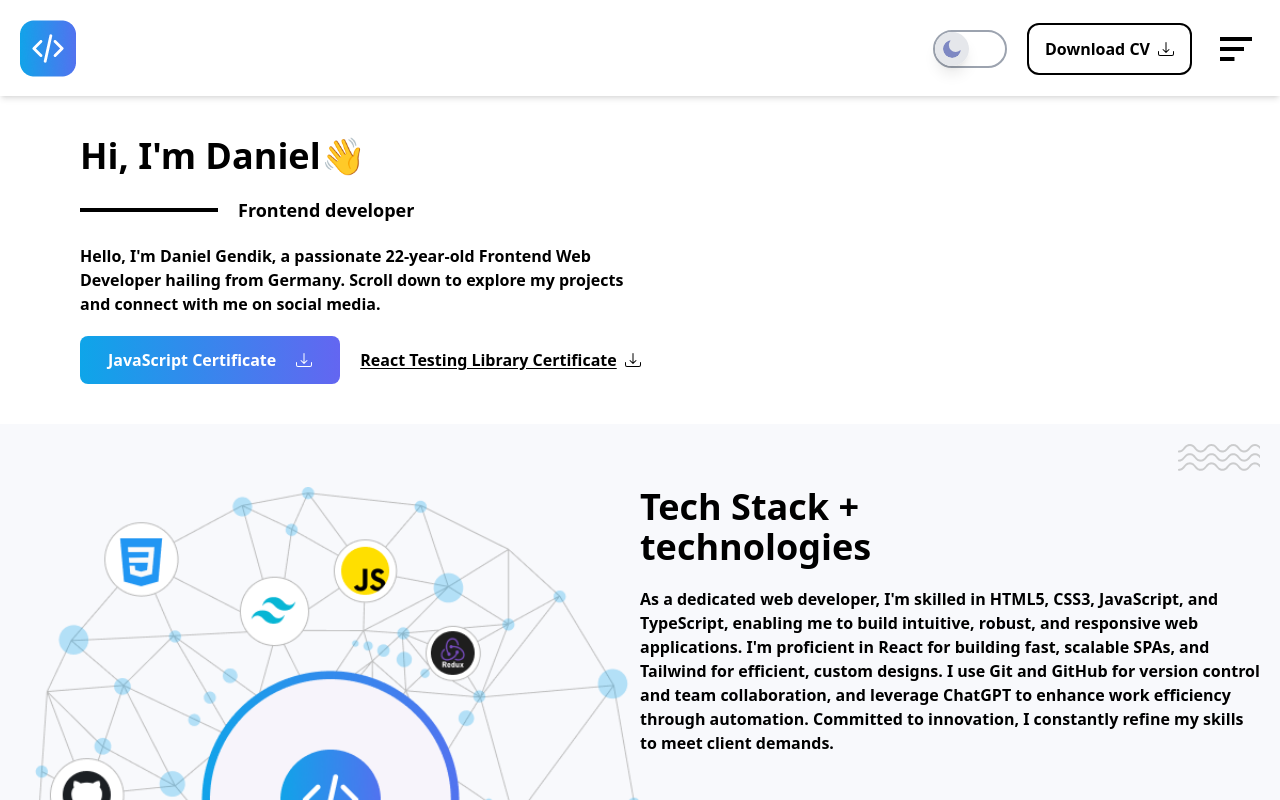
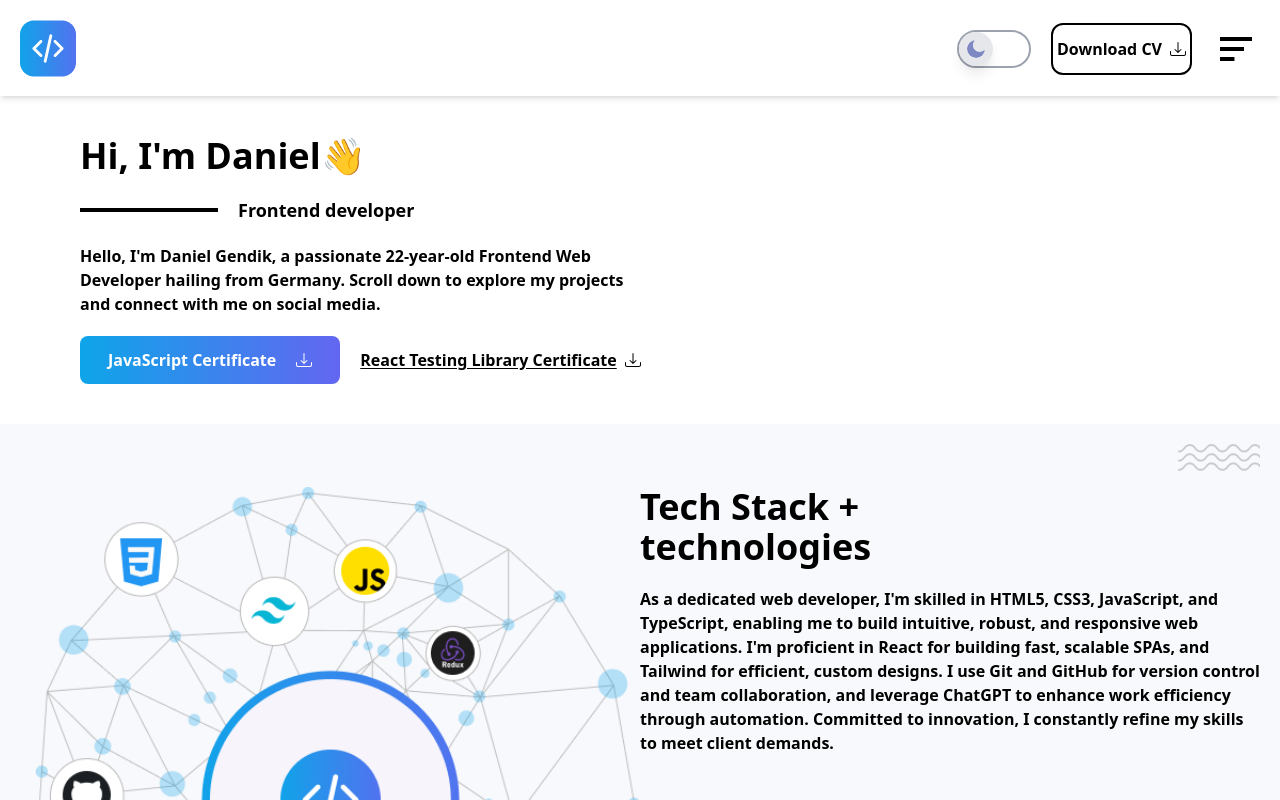
Before and after one commit to danielgen01/Daniels-portfolio, a React (Vite) app: page / in a window 1280 px wide. Shown: the top 800 px of the page. Built offline with nearby package versions, Linux system fonts and the light colour scheme.

Commit message:
add dark utilities

```diff
--- a/src/components/Navbar/Navbar.tsx
+++ b/src/components/Navbar/Navbar.tsx
@@ -6,7 +6,7 @@ import ToggleTheme from "./components/ToggleTheme/ToggleTheme"
 const Navbar = () => {
   return (
     <>
-      <nav className="h-24 shadow-md w-screen bg-white
+      <nav className="h-24 shadow-md w-screen bg-white dark:bg-black
 
        ">
         <div className="nav-content px-5 py-5 flex items-center gap-2 justify-between">
--- a/src/components/Navbar/components/DownloadBtn/DownloadCV.tsx
+++ b/src/components/Navbar/components/DownloadBtn/DownloadCV.tsx
@@ -3,8 +3,9 @@ import { BsDownload } from "react-icons/bs"
 export const DownloadCV = () => {
   return (
     <>
-      <button className=" border-2 border-black rounded-xl
-       px-4 py-3 font-bold flex items-center gap-2 hover:bg-black hover:text-white duration-150">
+      <button className=" border-2 border-black rounded-xl whitespace-nowrap
+       px-1 py-3 font-bold flex items-center gap-2 hover:bg-black hover:text-white duration-150
+        dark:border-white dark:text-white dark:hover:bg-white dark:hover:text-black">
         {" "}
         Download CV
         <BsDownload />
--- a/src/components/Navbar/components/MenuIcon/MenuIcon.tsx
+++ b/src/components/Navbar/components/MenuIcon/MenuIcon.tsx
@@ -3,7 +3,7 @@ import { BiMenuAltLeft } from "react-icons/bi"
 const MenuIcon = () => {
   return (
     <>
-      <BiMenuAltLeft className="text-5xl cursor-pointer text-black" />
+      <BiMenuAltLeft className="text-5xl cursor-pointer text-black dark:text-white" />
     </>
   )
 }
--- a/src/components/Navbar/components/ToggleTheme/ToggleTheme.tsx
+++ b/src/components/Navbar/components/ToggleTheme/ToggleTheme.tsx
@@ -28,7 +28,7 @@ const ToggleTheme = () => {
           <img
             src={sun}
             alt="Toggle theme"
-            className="bg-gray-200  px-2 py-2 rounded-full"
+            className="bg-gray-200  px-2 py-2 rounded-full dark:bg-slate-800"
           />
         ) : (
           <img
--- a/src/components/TopIntroduction/Introduction.tsx
+++ b/src/components/TopIntroduction/Introduction.tsx
@@ -17,7 +17,7 @@ const Introduction = () => {
 
         <div className="frontend-dev flex items-center gap-5">
           <div className="border-b-4 border-black w-1/4 "></div>
-          <h2 className="font-bold text-lg">Frontend developer</h2>
+          <h2 className="font-bold text-lg whitespace-nowrap">Frontend developer</h2>
         </div>
         <p className="font-bold text-left">
           Hello, I'm Daniel Gendik, a passionate 22-year-old Frontend Web
```
